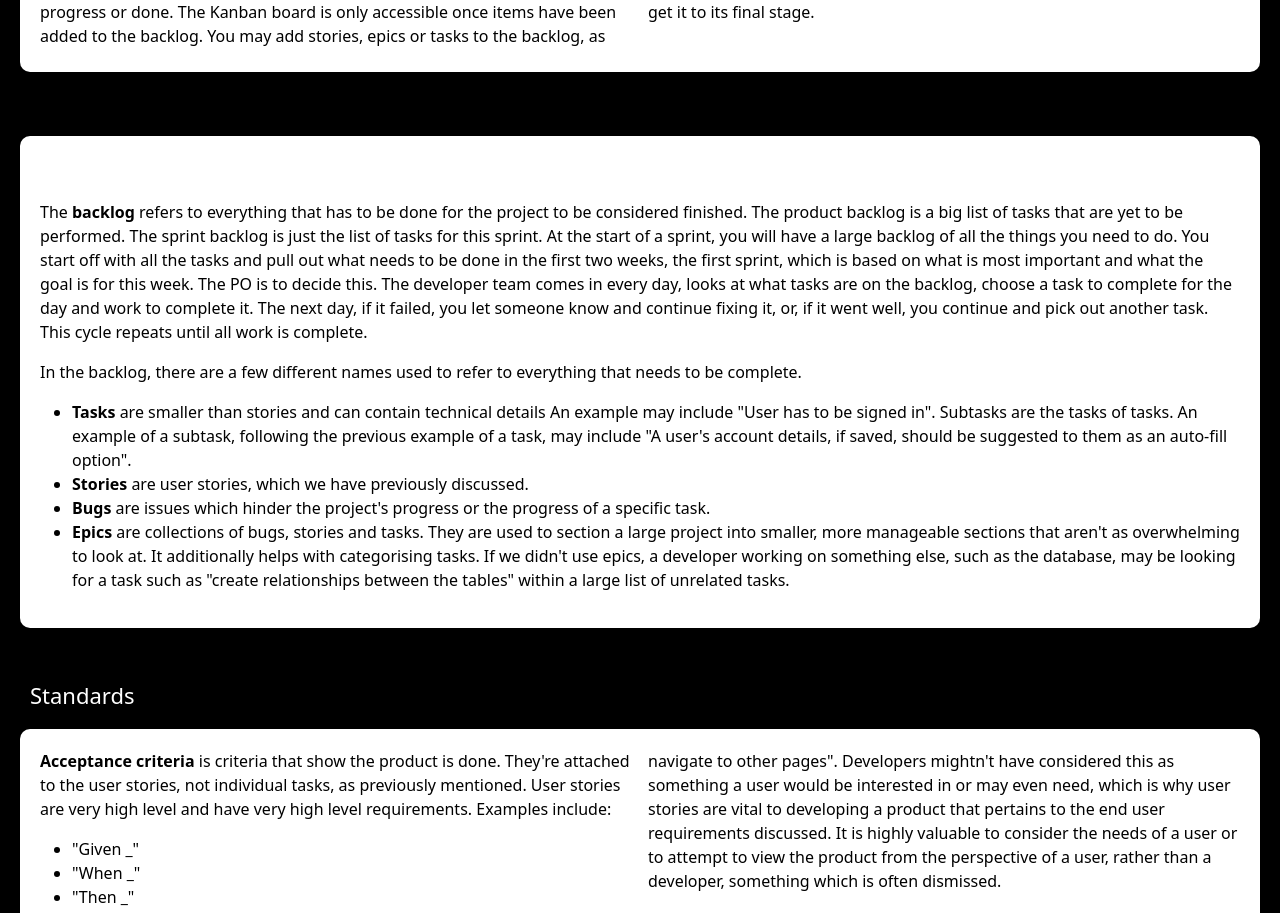
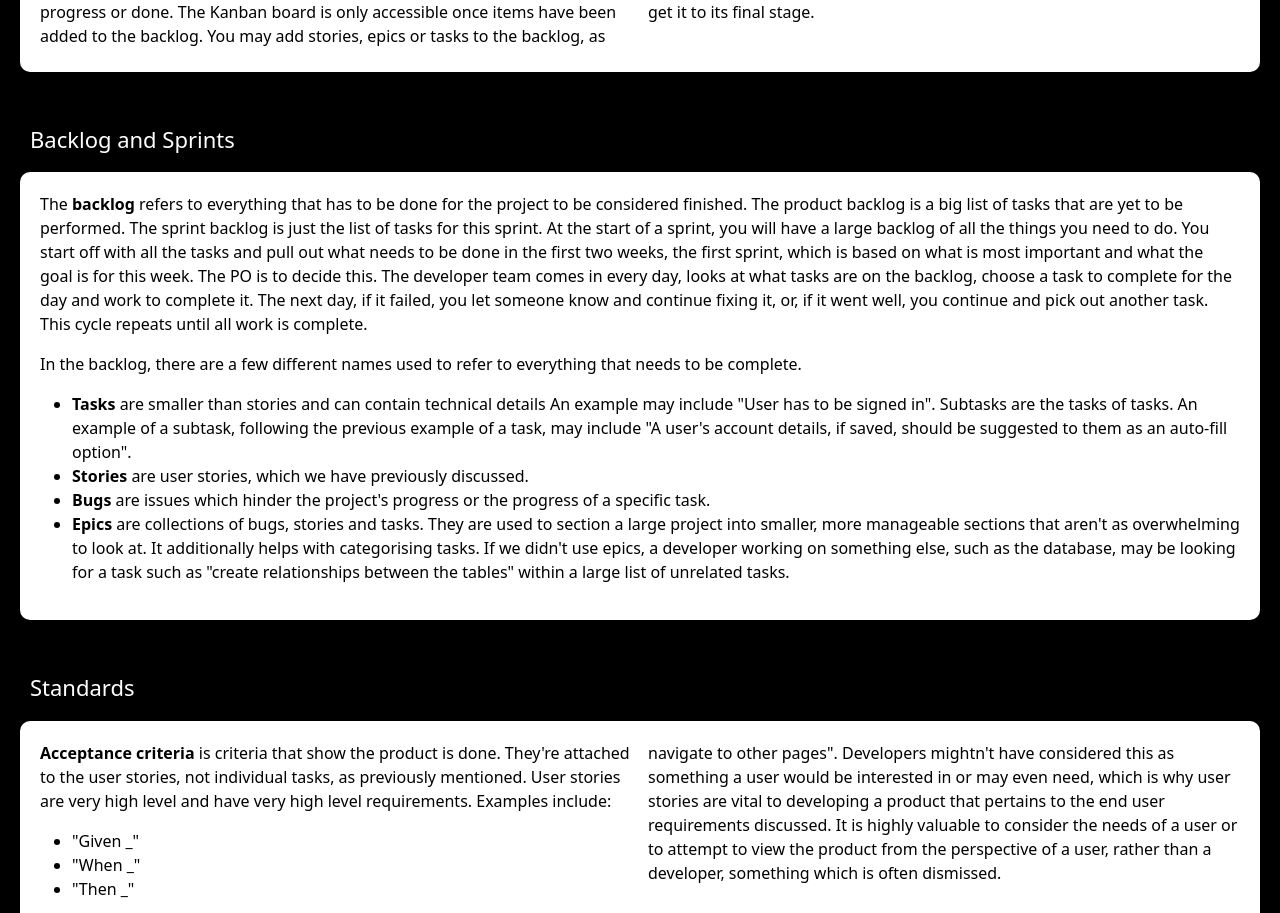
Before and after one commit to braym3/QA-Cinema, a React (Create React App) app in the folder cinema/final_project/: page /about in a window 1280 px wide. Shown: the part 964-1877 px from the top of the page. Built offline with nearby package versions, Linux system fonts and the light colour scheme; no server answers.

Commit message:
fixed a hidden title in the about page

```diff
--- a/cinema/final_project/src/Components/About/About.jsx
+++ b/cinema/final_project/src/Components/About/About.jsx
@@ -118,9 +118,9 @@ const About = () => {
 
                 <br></br>
 
+                <h3>Backlog and Sprints</h3>
                 <div class="backlog">
 
-                    <h3>Backlog and Sprints</h3>
 
                     <div class="project-backlog">
 
```
